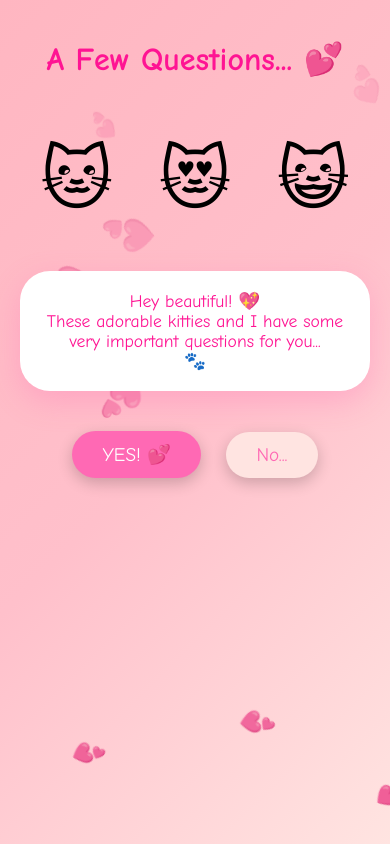
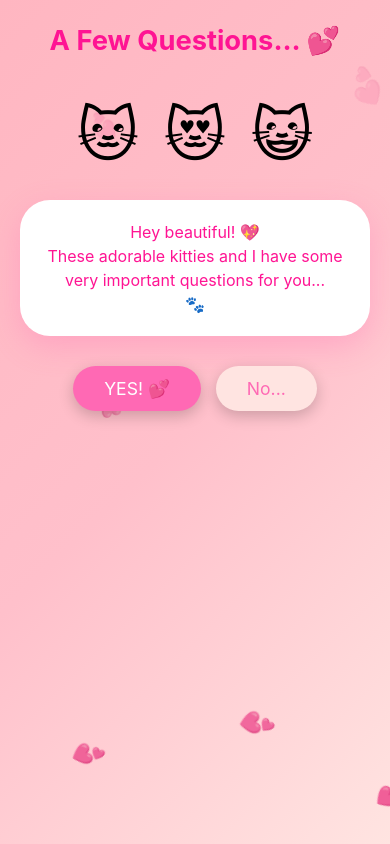
Before and after one commit to ThomasTavernite/valentine, a plain HTML site: page index.html in a window 390 px wide. Drawn offline with Linux system fonts and the light colour scheme.

Commit message:
Refactor CSS styles for responsiveness and clarity

```diff
--- a/index.html
+++ b/index.html
@@ -12,11 +12,12 @@
         }
 
         body {
-            font-family: 'Comic Sans MS', cursive, sans-serif;
+            font-family: -apple-system, BlinkMacSystemFont, 'Comic Sans MS', cursive, sans-serif;
             background: linear-gradient(135deg, #FFB6C1 0%, #FFC0CB 50%, #FFE4E1 100%);
             min-height: 100vh;
             overflow-x: hidden;
-            padding: 20px;
+            padding: 15px;
+            -webkit-text-size-adjust: 100%;
         }
 
         .container {
@@ -26,10 +27,11 @@
         }
 
         h1 {
-            font-size: 2.5em;
+            font-size: clamp(1.5em, 7vw, 2.5em);
             color: #FF1493;
-            margin: 30px 0;
+            margin: 20px 0;
             animation: bounce 2s infinite;
+            line-height: 1.2;
         }
 
         @keyframes bounce {
@@ -38,9 +40,9 @@
         }
 
         .cat {
-            font-size: 100px;
+            font-size: clamp(60px, 15vw, 100px);
             display: inline-block;
-            margin: 20px;
+            margin: 10px;
             cursor: pointer;
             transition: transform 0.3s;
         }
@@ -79,12 +81,13 @@
 
         .message {
             background: white;
-            padding: 30px;
+            padding: clamp(20px, 5vw, 30px);
             border-radius: 30px;
             box-shadow: 0 10px 30px rgba(255, 105, 180, 0.3);
-            margin: 30px 0;
-            font-size: 1.3em;
+            margin: 20px 0;
+            font-size: clamp(1em, 4vw, 1.3em);
             color: #FF1493;
+            line-height: 1.5;
         }
 
         .buttons {
@@ -92,13 +95,13 @@
         }
 
         button {
-            font-size: 1.5em;
-            padding: 15px 40px;
-            margin: 10px;
+            font-size: clamp(1.1em, 4vw, 1.5em);
+            padding: clamp(12px, 3vw, 15px) clamp(25px, 8vw, 40px);
+            margin: 10px 5px;
             border: none;
             border-radius: 50px;
             cursor: pointer;
-            font-family: 'Comic Sans MS', cursive;
+            font-family: -apple-system, BlinkMacSystemFont, 'Comic Sans MS', cursive;
             transition: all 0.3s;
             box-shadow: 0 5px 15px rgba(0,0,0,0.2);
         }
@@ -127,7 +130,7 @@
         }
 
         .celebration {
-            font-size: 80px;
+            font-size: clamp(50px, 15vw, 80px);
             animation: spin 1s ease-in-out;
         }
 
@@ -149,10 +152,12 @@
         }
 
         @media (max-width: 600px) {
-            h1 { font-size: 2em; }
-            .cat { font-size: 70px; }
-            .message { font-size: 1.1em; padding: 20px; }
-            button { font-size: 1.2em; padding: 12px 30px; }
+            .container {
+                padding: 0 5px;
+            }
+            .buttons {
+                margin: 20px 0;
+            }
         }
     </style>
 </head>
```
